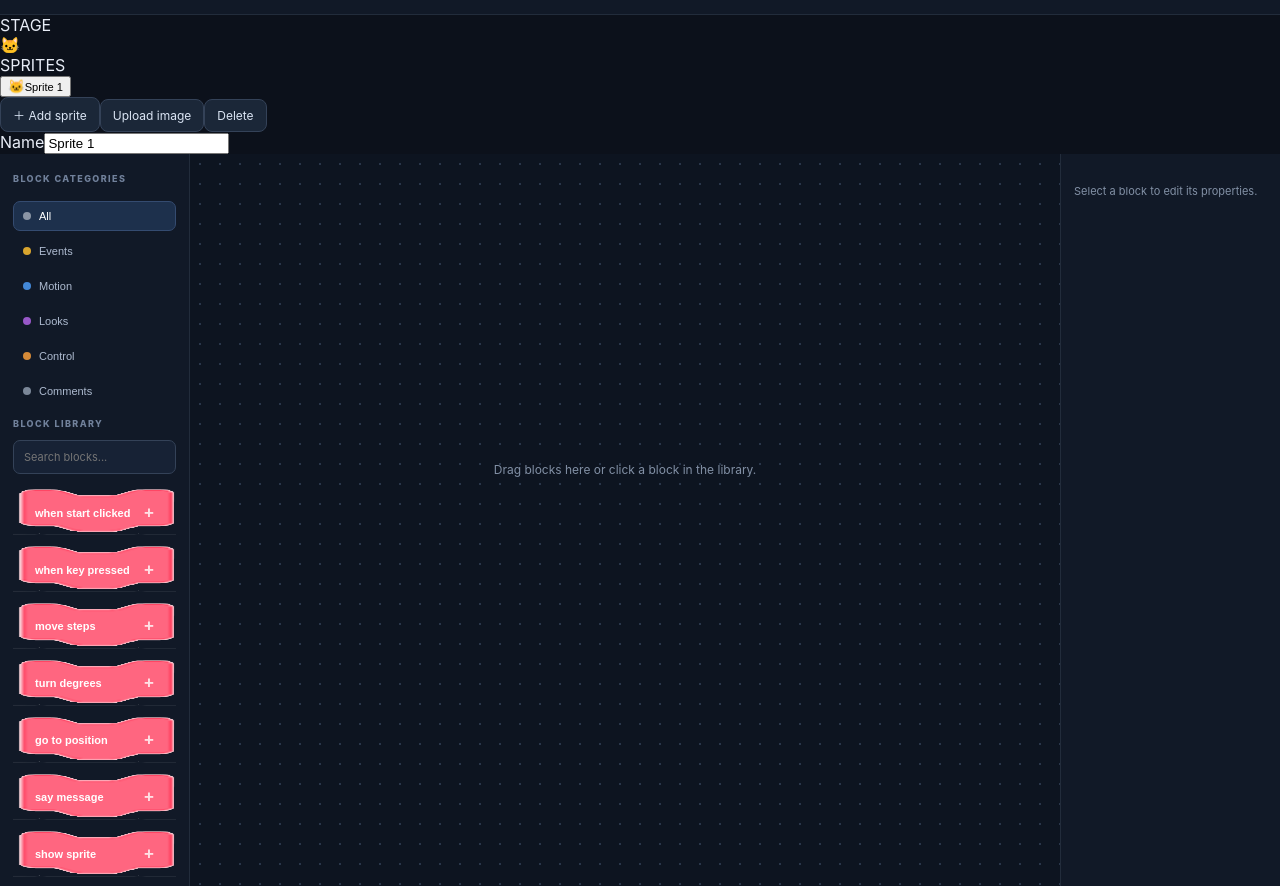
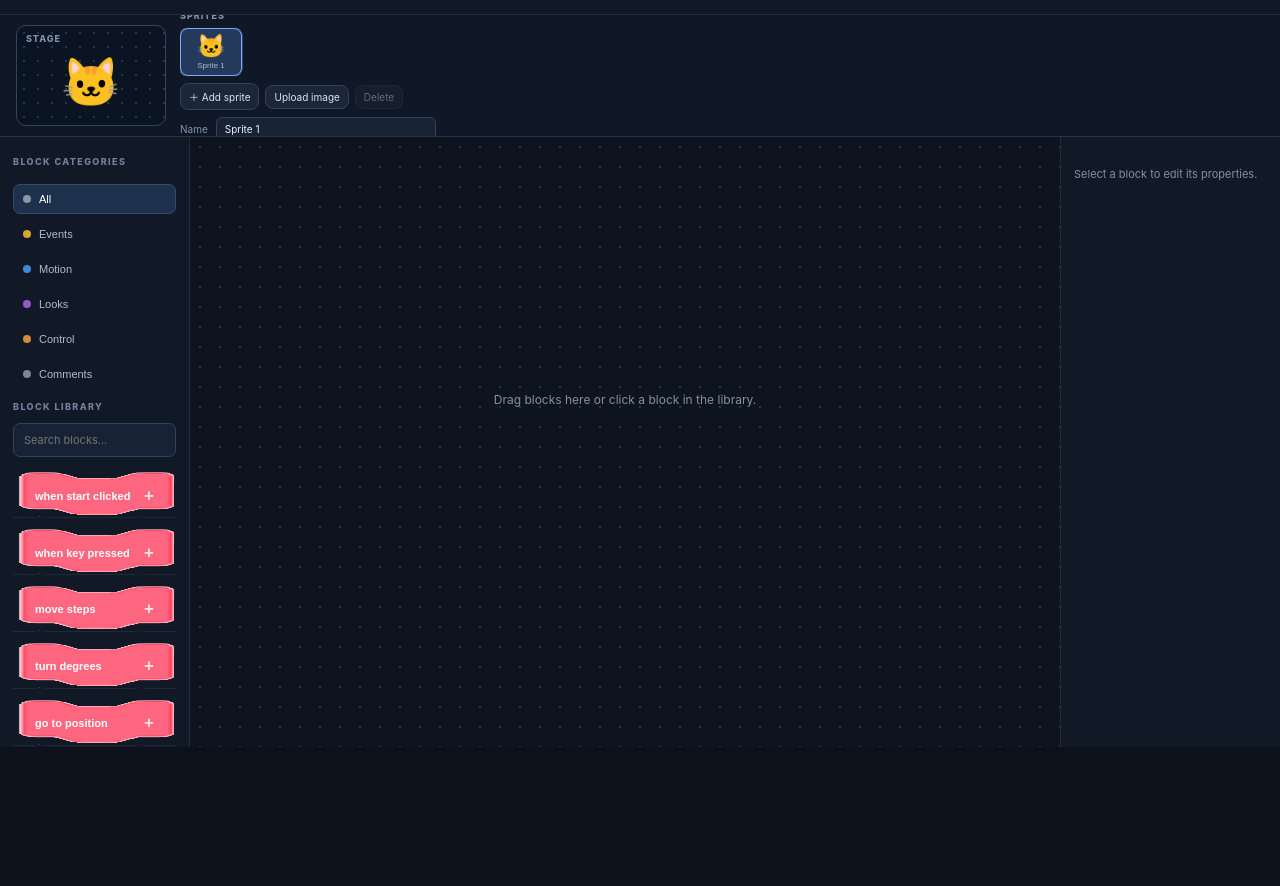
Before and after one commit to jergan-studio/CodeyEditor, a website with bundled scripts: page index.html in a window 1280 px wide. Shown: the part 53-939 px from the top of the page. After the commit the page ends 800 px from the top, so only its background shows below. Built offline with nearby package versions, Linux system fonts and the light colour scheme.

Commit message:
Style sprite dock and stage

```diff
--- a/styles.css
+++ b/styles.css
@@ -47,3 +47,27 @@
 @media(max-width:600px) {
   .codey-block { min-height: 48px; padding: 12px 26px 12px 20px; }
 }
+
+
+/* Sprite dock */
+.sprite-dock{height:122px;display:flex;align-items:stretch;gap:14px;padding:10px 16px;background:#101827;border-bottom:1px solid #263449;overflow:hidden}
+.sprite-stage{position:relative;display:flex;align-items:center;justify-content:center;flex:0 0 150px;border:1px solid #34445d;border-radius:10px;background-color:#0b1422;background-image:radial-gradient(#29364a 1px,transparent 1px);background-size:14px 14px}
+.sprite-stage-title{position:absolute;left:9px;top:7px;color:#8292aa;font-size:9px;font-weight:800;letter-spacing:1px}
+.sprite-stage-art{display:grid;place-items:center;width:100%;height:100%;padding:18px 8px 5px}
+.sprite-stage-art img{max-width:76px;max-height:76px;object-fit:contain}
+.sprite-stage-art span{font-size:48px;line-height:1}
+.sprite-tools{display:flex;flex-direction:column;justify-content:center;gap:7px;min-width:0;flex:1}
+.sprite-heading{color:#8292aa;font-size:9px;font-weight:800;letter-spacing:1px}
+.sprite-list{display:flex;align-items:center;gap:7px;overflow-x:auto;min-height:48px}
+.sprite-card{display:flex;flex:0 0 62px;flex-direction:column;align-items:center;justify-content:center;gap:2px;height:48px;border:1px solid #344258;border-radius:8px;background:#172235;color:#e8edf7;cursor:pointer}
+.sprite-card.active{border-color:#7fa7ff;background:#233a5d;box-shadow:0 0 0 1px #7fa7ff55}
+.sprite-card img{width:25px;height:25px;object-fit:contain}
+.sprite-card span{font-size:23px;line-height:25px}
+.sprite-card small{max-width:58px;overflow:hidden;text-overflow:ellipsis;white-space:nowrap;font-size:8px;color:#aebbd0}
+.sprite-actions{display:flex;gap:6px;align-items:center}
+.sprite-actions .tool-button{padding:5px 8px;font-size:10px}
+.sprite-actions button:disabled{opacity:.4;cursor:not-allowed}
+.sprite-name{display:flex;align-items:center;gap:8px;color:#8292aa;font-size:10px}
+.sprite-name input{width:min(220px,45vw);padding:5px 8px;border:1px solid #344258;border-radius:6px;background:#172235;color:#edf3fc;font:inherit}
+.codey-app{height:calc(100vh - 190px)}
+@media(max-width:600px){.sprite-dock{height:116px;padding:8px;gap:8px}.sprite-stage{flex-basis:90px}.sprite-stage-art span{font-size:34px}.sprite-stage-art img{max-width:55px;max-height:55px}.sprite-actions .tool-button{font-size:9px;padding:5px}.codey-app{height:calc(100vh - 184px)}}
```
